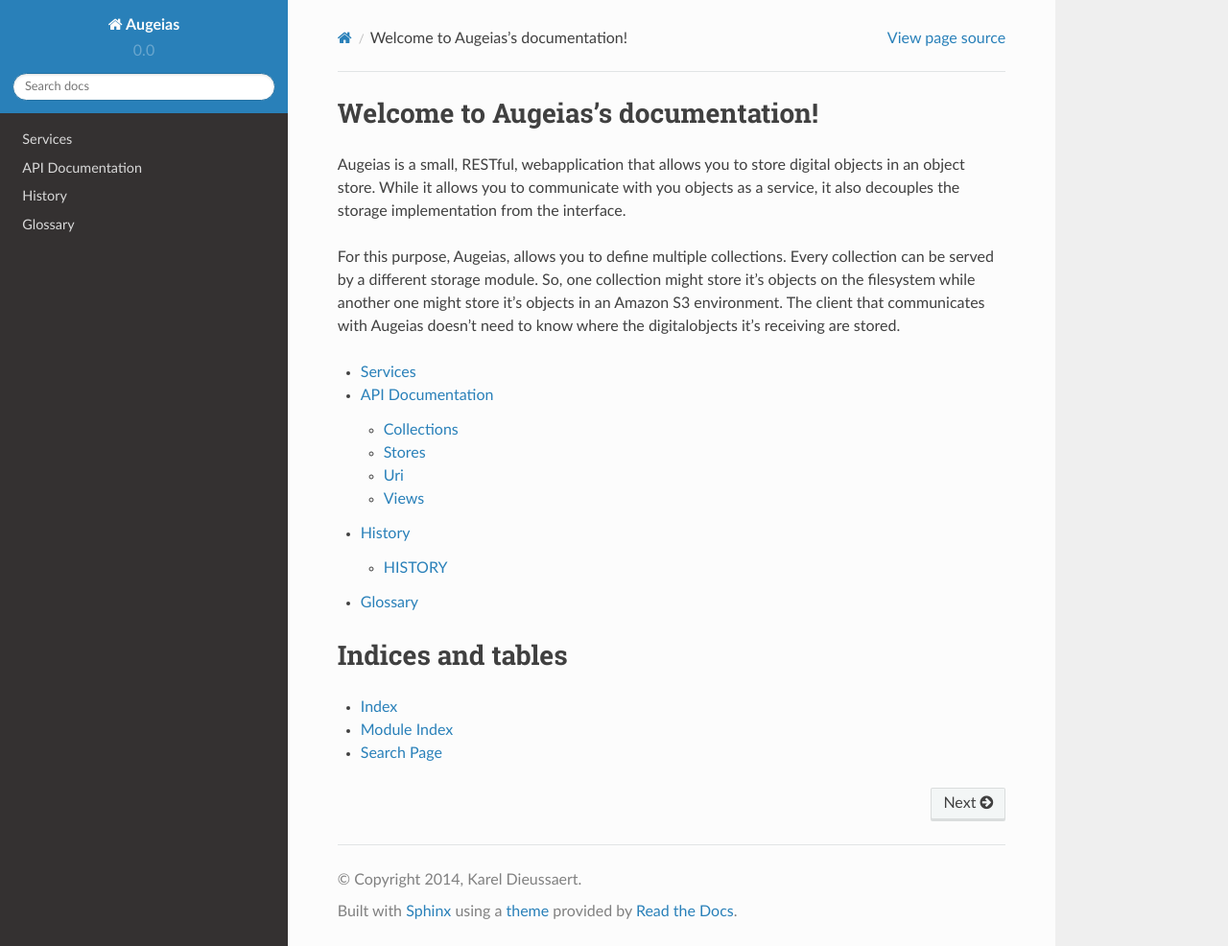
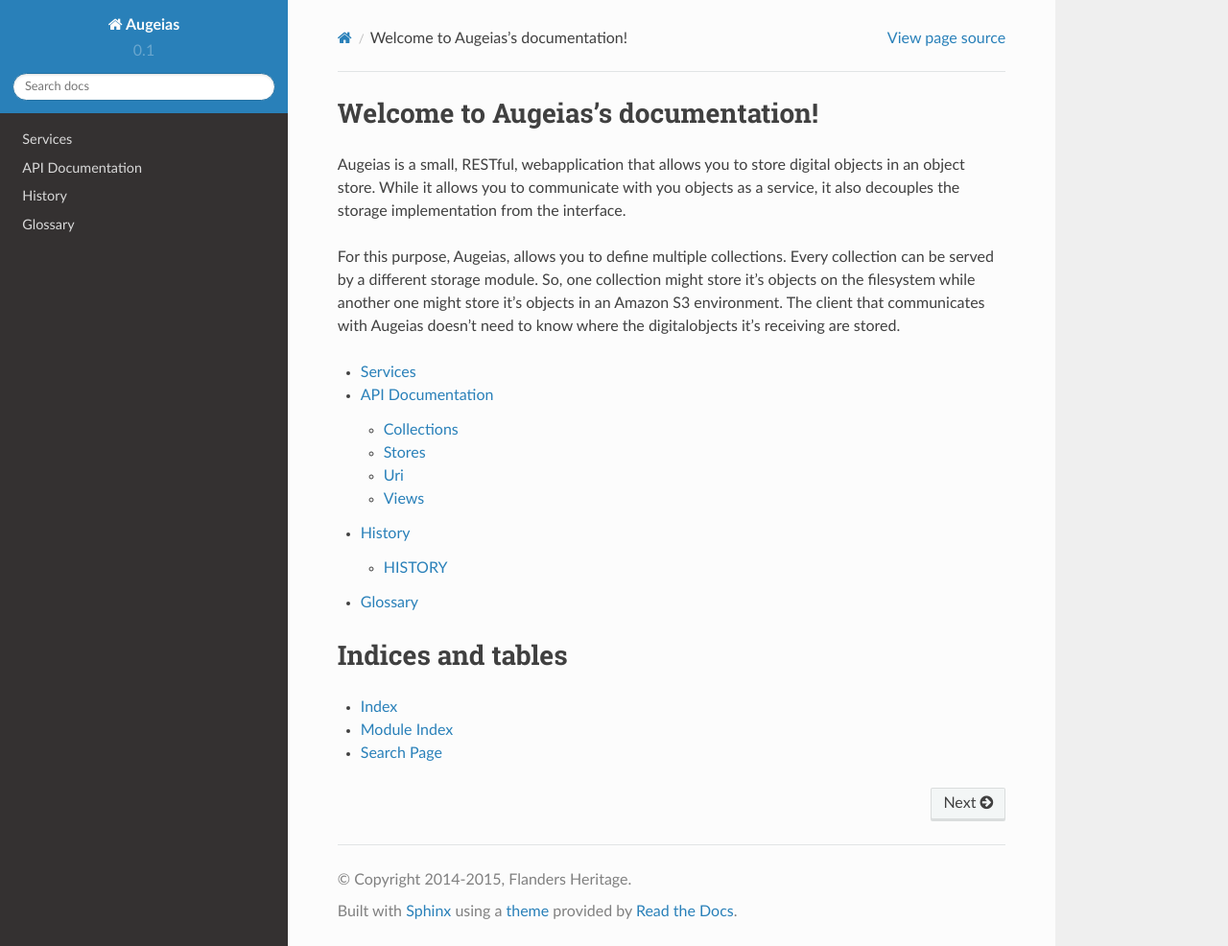
Before and after one commit to OnroerendErfgoed/augeias, a Sphinx documentation site: the page built from docs/index.rst, in a window 1280 px wide and 986 px high. Shown: the whole window at 96% size. Built offline with Sphinx 7.4.7 and the Read the Docs theme 2.0.0, drawn with Linux system fonts in a browser that asks for light colours.

Commit message:
Set docs to 0.1.0

```diff
--- a/docs/conf.py
+++ b/docs/conf.py
@@ -52,16 +52,16 @@ master_doc = 'index'
 
 # General information about the project.
 project = u'Augeias'
-copyright = u'2014, Karel Dieussaert'
+copyright = u'2014-2015, Flanders Heritage'
 
 # The version info for the project you're documenting, acts as replacement for
 # |version| and |release|, also used in various other places throughout the
 # built documents.
 #
 # The short X.Y version.
-version = '0.0'
+version = '0.1'
 # The full version, including alpha/beta/rc tags.
-release = '0.0'
+release = '0.1.0'
 
 # The language for content autogenerated by Sphinx. Refer to documentation
 # for a list of supported languages.
```
